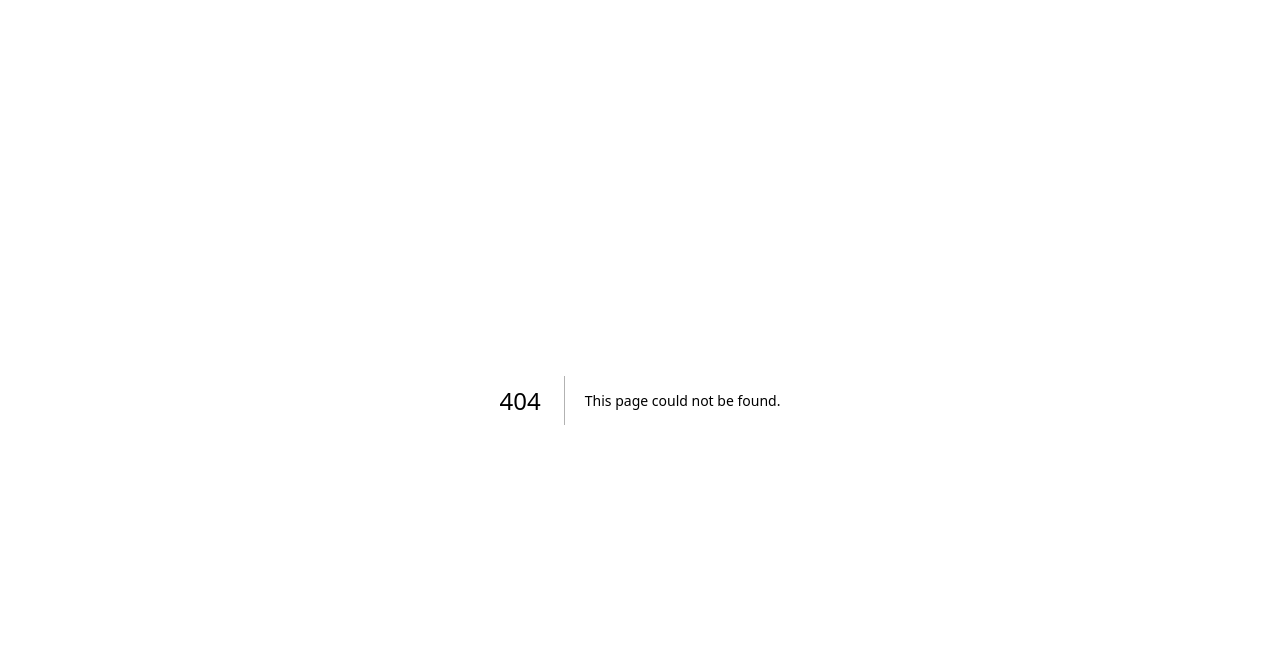
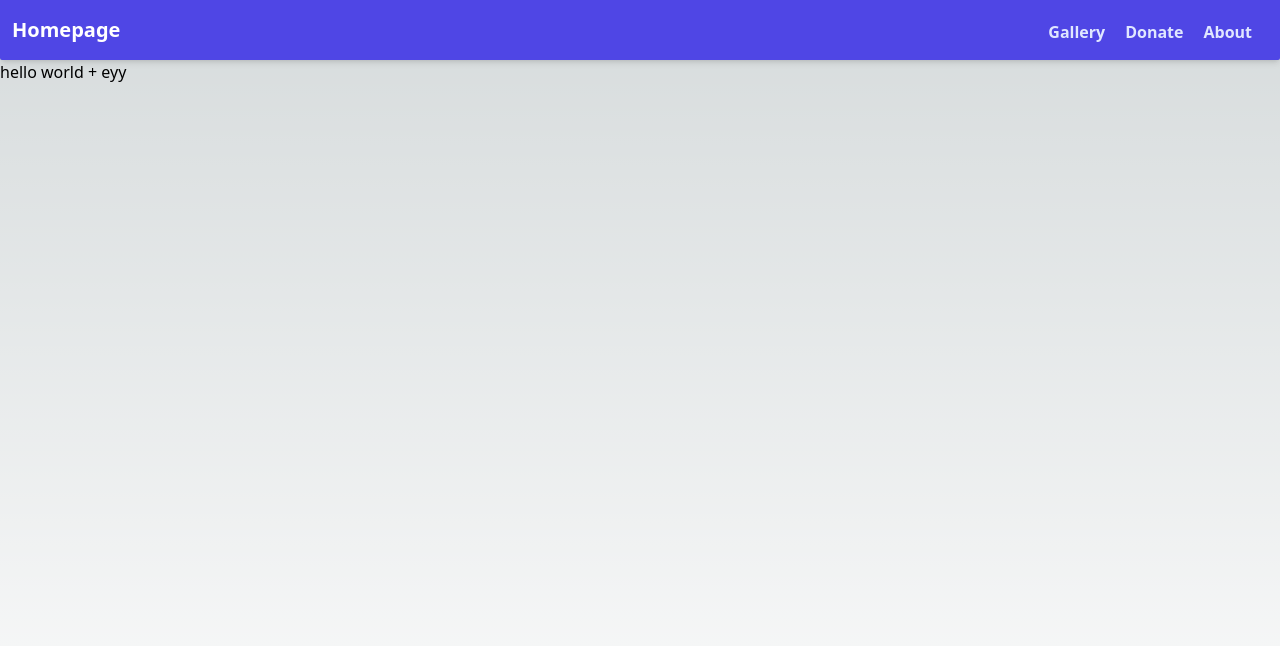
Before and after one commit to 1inatic/test2-PersonalPage, a Next.js app: page /testing in a window 1280 px wide. Before the commit this address had no page. Shown: the top 646 px of the page. Built offline with nearby package versions, Linux system fonts and the light colour scheme.

Commit message:
added NavBar to the root layout file also did some corrections also tried to implement supabase but failed q-q

```diff
--- a/app/about/page.tsx
+++ b/app/about/page.tsx
@@ -9,7 +9,6 @@ export default function MePage(){
 
         <div className="h-screen">
 
-            <NavBar/>
             <div className="flex justify-center">
 
             <div className="max-w-sm rounded overflow-hidden shadow-lg mt-10">
--- a/app/components/NavBar.tsx
+++ b/app/components/NavBar.tsx
@@ -25,7 +25,7 @@ export default function NavBar(){
 
     return(
         <>
-        <nav className="flex items-center justify-between flex-wrap bg-indigo-600 p-3">
+        <nav className="flex items-center justify-between  flex-wrap bg-indigo-600 p-3 rounded-b-sm shadow-md">
 
             <div
                 className="flex items-center flex-shrink-0 text-white mr-6 font-semibold text-xl">
--- a/app/gallery/page.tsx
+++ b/app/gallery/page.tsx
@@ -1,5 +1,6 @@
 import NavBar from '../components/NavBar'
 import Image from 'next/image'
+
 
 
 export default function GalleryPage(){
@@ -11,8 +12,6 @@ export default function GalleryPage(){
         className={(darkMode?" dark":"")+' h-screen '}> {/*this one adds a dark class if darkMode==true */}
         <div
         className=" dark:bg-gray-900">
-
-            <NavBar/>
 
             <div
                 className="mt-5 grid-rows-3 grid-cols-3 grid justify-between gap-5 mx-2">
--- a/app/layout.tsx
+++ b/app/layout.tsx
@@ -1,9 +1,7 @@
+import NavBar from './components/NavBar'
 import './globals.css'
 
-export default function RootLayout({
-  children,
-}: {
-  children: React.ReactNode
+export default function RootLayout({children,}: {  children: React.ReactNode
 }) {
   return (
     <html lang="en">
@@ -12,7 +10,13 @@ export default function RootLayout({
         head.tsx. Find out more at https://beta.nextjs.org/docs/api-reference/file-conventions/head
       */}
       <head />
-      <body>{children}</body>
+      <body>
+        <main>
+        <NavBar />
+
+        {children}
+        </main>
+      </body>
     </html>
   )
 }
--- a/app/page.tsx
+++ b/app/page.tsx
@@ -7,13 +7,9 @@ const inter = Inter({ subsets: ['latin'] })
 
 export default function Home() {
   return (
-    <main className={styles.main}>
-      <div className={styles.description}>
-        <p>
-          Get started by editing&nbsp;
-          <code className={styles.code}>app/page.tsx</code>
-        </p>
-        <div>
+    <main className={styles.main }>
+
+        <div >
           <a
             href="https://vercel.com?utm_source=create-next-app&utm_medium=appdir-template&utm_campaign=create-next-app"
             target="_blank"
@@ -29,7 +25,10 @@ export default function Home() {
               priority
             />
           </a>
-        </div>
+          <p className="mb-2">
+          Get started by editing&nbsp;
+          <code className={styles.code}>app/page.tsx</code>
+        </p>
       </div>
 
       <div className={styles.center}>
--- /dev/null
+++ b/app/testing/page.jsx
@@ -0,0 +1,15 @@
+
+
+
+export default function TestingPage(){
+    return(
+        <>
+        <div className="h-screen ">
+            <p>
+                hello world + eyy
+            </p>
+
+        </div>
+        </>
+    )
+}
--- a/tsconfig.json
+++ b/tsconfig.json
@@ -1,6 +1,6 @@
 {
   "compilerOptions": {
-    "target": "es5",
+    "target": "es2017",
     "lib": ["dom", "dom.iterable", "esnext"],
     "allowJs": true,
     "skipLibCheck": true,
@@ -24,6 +24,6 @@
       "@/*": ["./*"]
     }
   },
-  "include": ["next-env.d.ts", "**/*.ts", "**/*.tsx", ".next/types/**/*.ts", "app/darkModeContext.jsx", "app/loading.jsx"],
+  "include": ["next-env.d.ts", "**/*.ts", "**/*.tsx", ".next/types/**/*.ts", "app/darkModeContext.jsx", "app/loading.jsx", "app/testing/page.jsx"],
   "exclude": ["node_modules"]
 }
```
Also changed, not shown: app/components/DonateNav.txt (deleted).
